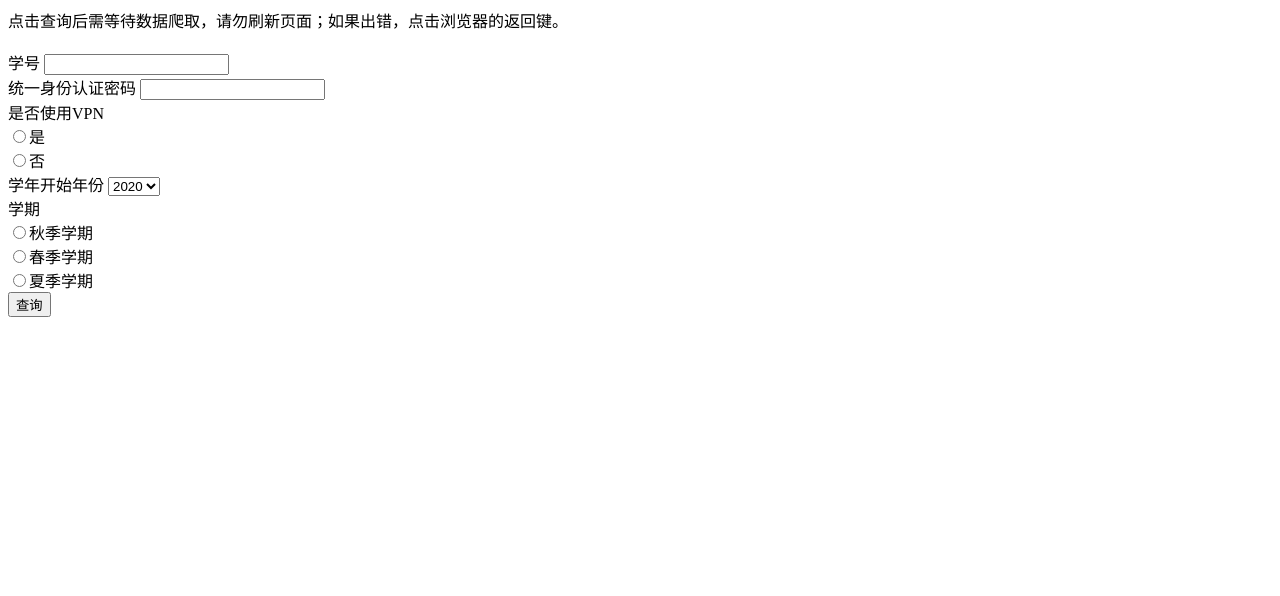
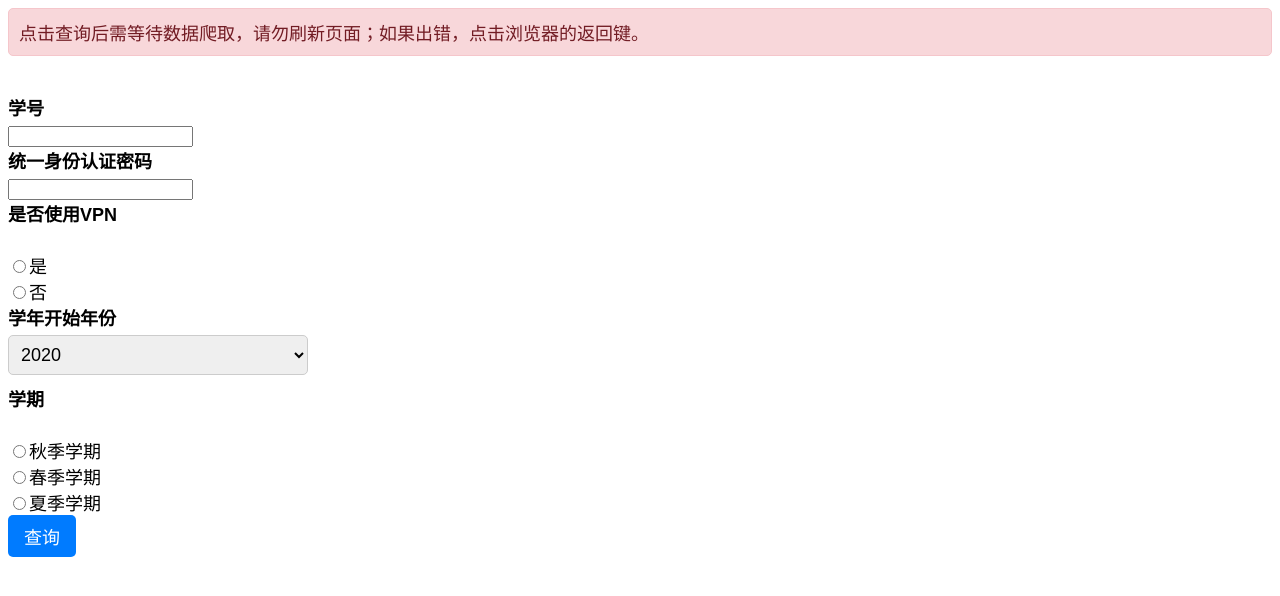
Before and after one commit to finger-bone/auto-class-hitwh, a Flask app: page / in a window 1280 px wide. Shown: the top 596 px of the page. Run offline with Flask 3, Linux system fonts and the light colour scheme.

Commit message:
some css

```diff
--- a/templates/login.html
+++ b/templates/login.html
@@ -2,6 +2,80 @@
 <html lang="en">
 <head>
     <meta charset="utf-8">
+    <style>
+        /* Style for the prompt div */
+#prompt {
+  background-color: #f8d7da;
+  color: #721c24;
+  padding: 10px;
+  margin-bottom: 20px;
+  border: 1px solid #f5c6cb;
+  border-radius: 5px;
+  font-family: "Microsoft YaHei", sans-serif;
+  font-size: 18px;
+}
+
+/* Style for the form */
+form {
+  margin-bottom: 20px;
+  font-family: "Microsoft YaHei", sans-serif;
+  font-size: 18px;
+}
+
+/* Style for the label */
+label {
+  font-weight: bold;
+  display: block;
+  margin-bottom: 5px;
+  font-family: "Microsoft YaHei", sans-serif;
+  font-size: 18px;
+}
+
+/* Style for the select element */
+select {
+  margin-bottom: 10px;
+  padding: 8px;
+  border-radius: 5px;
+  border: 1px solid #ccc;
+  width: 100%;
+  max-width: 300px;
+  font-family: "Microsoft YaHei", sans-serif;
+  font-size: 18px;
+}
+
+/* Style for the submit button */
+input[type="submit"] {
+  background-color: #007bff;
+  color: #fff;
+  padding: 8px 16px;
+  border-radius: 5px;
+  border: none;
+  cursor: pointer;
+  font-family: "Microsoft YaHei", sans-serif;
+  font-size: 18px;
+}
+
+/* Style for the table */
+table {
+  border-collapse: collapse;
+  width: 100%;
+  font-family: "Microsoft YaHei", sans-serif;
+  font-size: 18px;
+}
+
+/* Style for the table cells */
+td {
+  border: 1px solid #ddd;
+  padding: 8px;
+}
+
+/* Style for the table header */
+th {
+  border: 1px solid #ddd;
+  padding: 8px;
+  background-color: #f2f2f2;
+}
+    </style>
 </head>
 <body>
     <div id='prompt'>点击查询后需等待数据爬取，请勿刷新页面；如果出错，点击浏览器的返回键。</div><br>
```
Also changed, not shown: templates/auto.html (+82 -3 lines), templates/final.html (+13 -0 lines).
